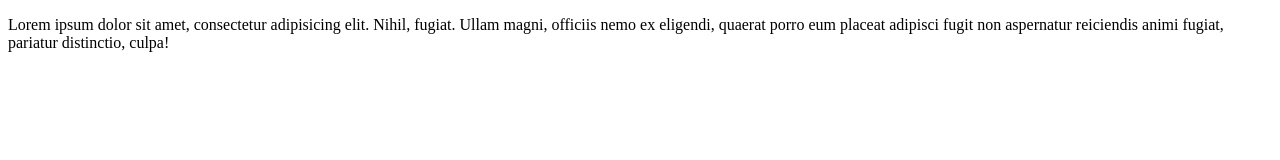
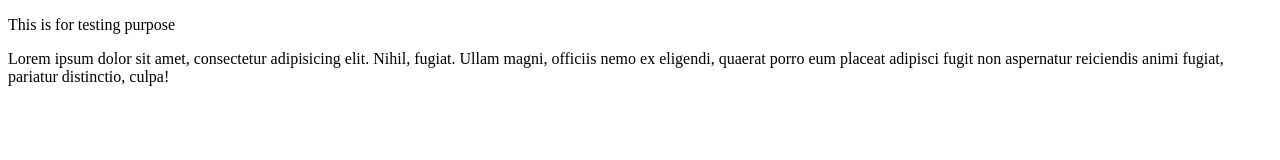
Before and after one commit to backspacesoft/test, a plain HTML site: page index.html in a window 1280 px wide. Drawn offline with Linux system fonts and the light colour scheme.

Commit message:
index.html is added

```diff
--- a/index.html
+++ b/index.html
@@ -5,6 +5,7 @@
 	<title>GitHUb</title>
 </head>
 <body>
+	<p>This is for testing purpose</p>
 	<p>Lorem ipsum dolor sit amet, consectetur adipisicing elit. Nihil, fugiat. Ullam magni, officiis nemo ex eligendi, quaerat porro eum placeat adipisci fugit non aspernatur reiciendis animi fugiat, pariatur distinctio, culpa!</p>
 </body>
 </html>
```
